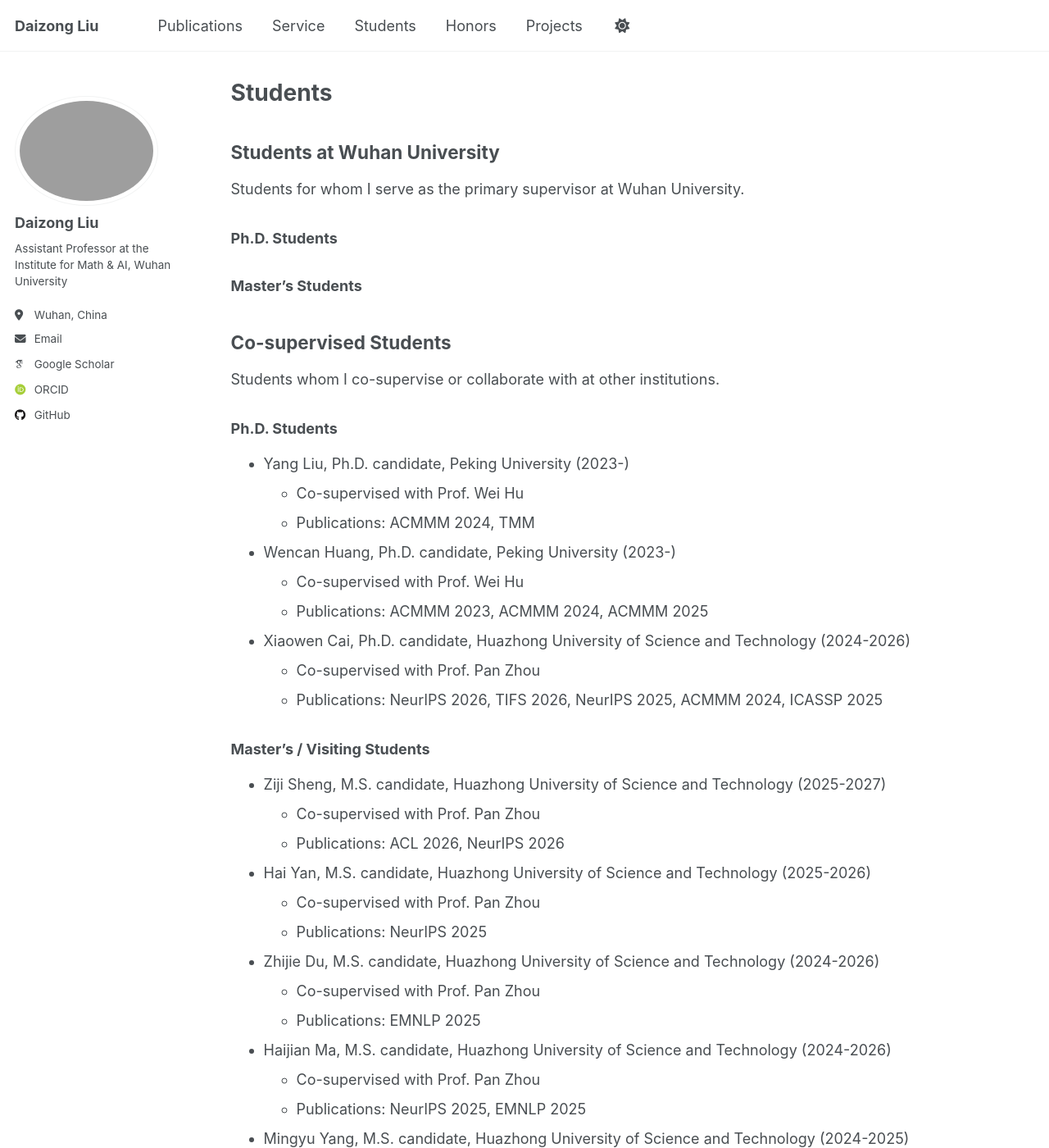
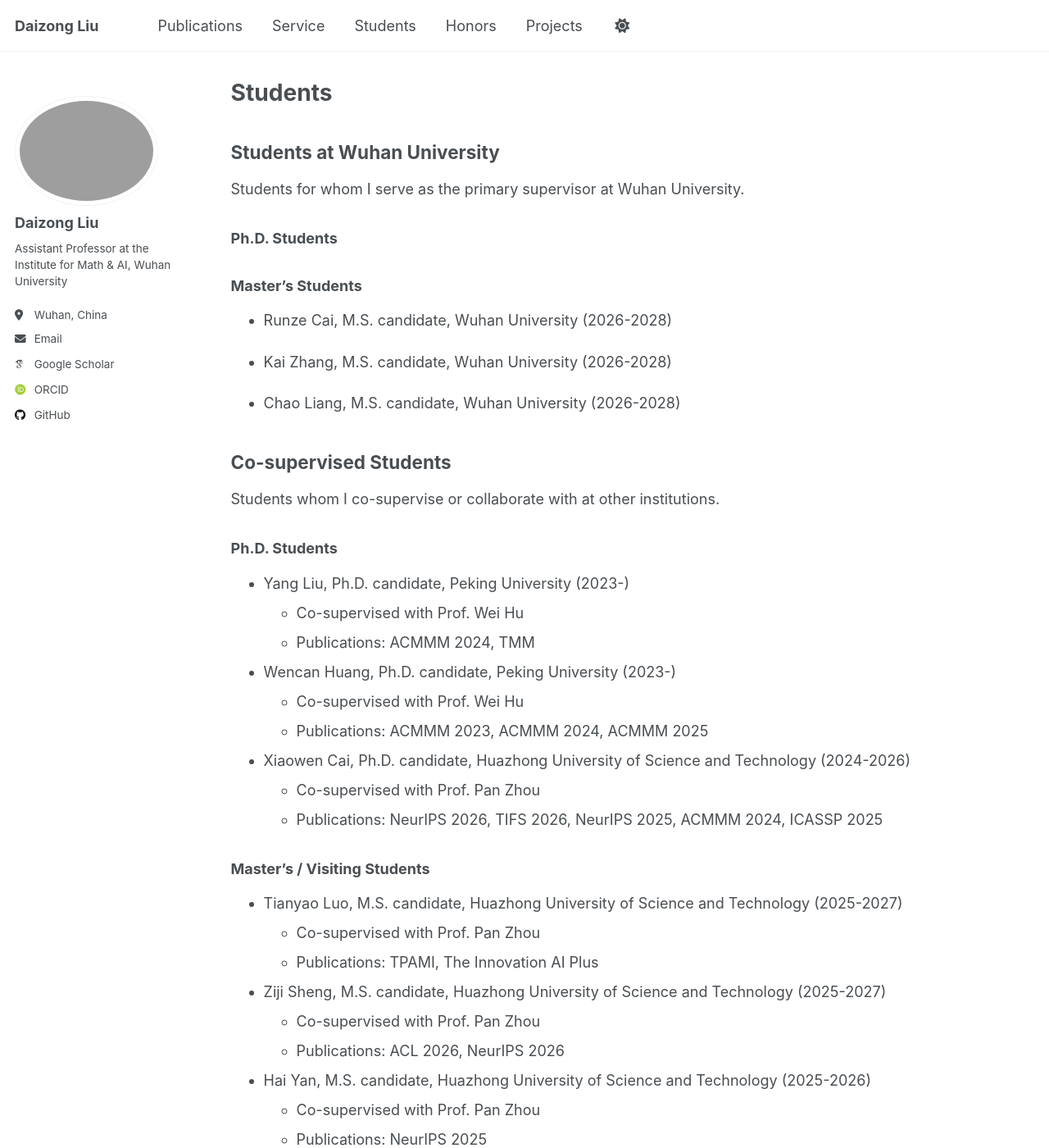
Before and after one commit to liudaizong/liudaizong.github.io, a Jekyll site: the page built from _pages/student.md, in a window 1280 px wide and 1400 px high. Shown: the whole window at 82% size. Built offline with Jekyll 4.4.1, drawn with Linux system fonts in a browser that asks for light colours; some web fonts are replaced.

Commit message:
Update student.md

```diff
--- a/_pages/student.md
+++ b/_pages/student.md
@@ -11,6 +11,12 @@ Students for whom I serve as the primary supervisor at Wuhan University.
 ### Ph.D. Students
 
 ### Master’s Students
+
+* Runze Cai, M.S. candidate, Wuhan University (2026-2028)
+
+* Kai Zhang, M.S. candidate, Wuhan University (2026-2028)
+
+* Chao Liang, M.S. candidate, Wuhan University (2026-2028)
 
 ## Co-supervised Students
 
@@ -31,6 +37,10 @@ Students whom I co-supervise or collaborate with at other institutions.
   * Publications: NeurIPS 2026, TIFS 2026, NeurIPS 2025, ACMMM 2024, ICASSP 2025
 
 ### Master’s / Visiting Students
+
+* Tianyao Luo, M.S. candidate, Huazhong University of Science and Technology (2025-2027)
+  * Co-supervised with Prof. Pan Zhou
+  * Publications: TPAMI, The Innovation AI Plus
 
 * Ziji Sheng, M.S. candidate, Huazhong University of Science and Technology (2025-2027)
   * Co-supervised with Prof. Pan Zhou
```
